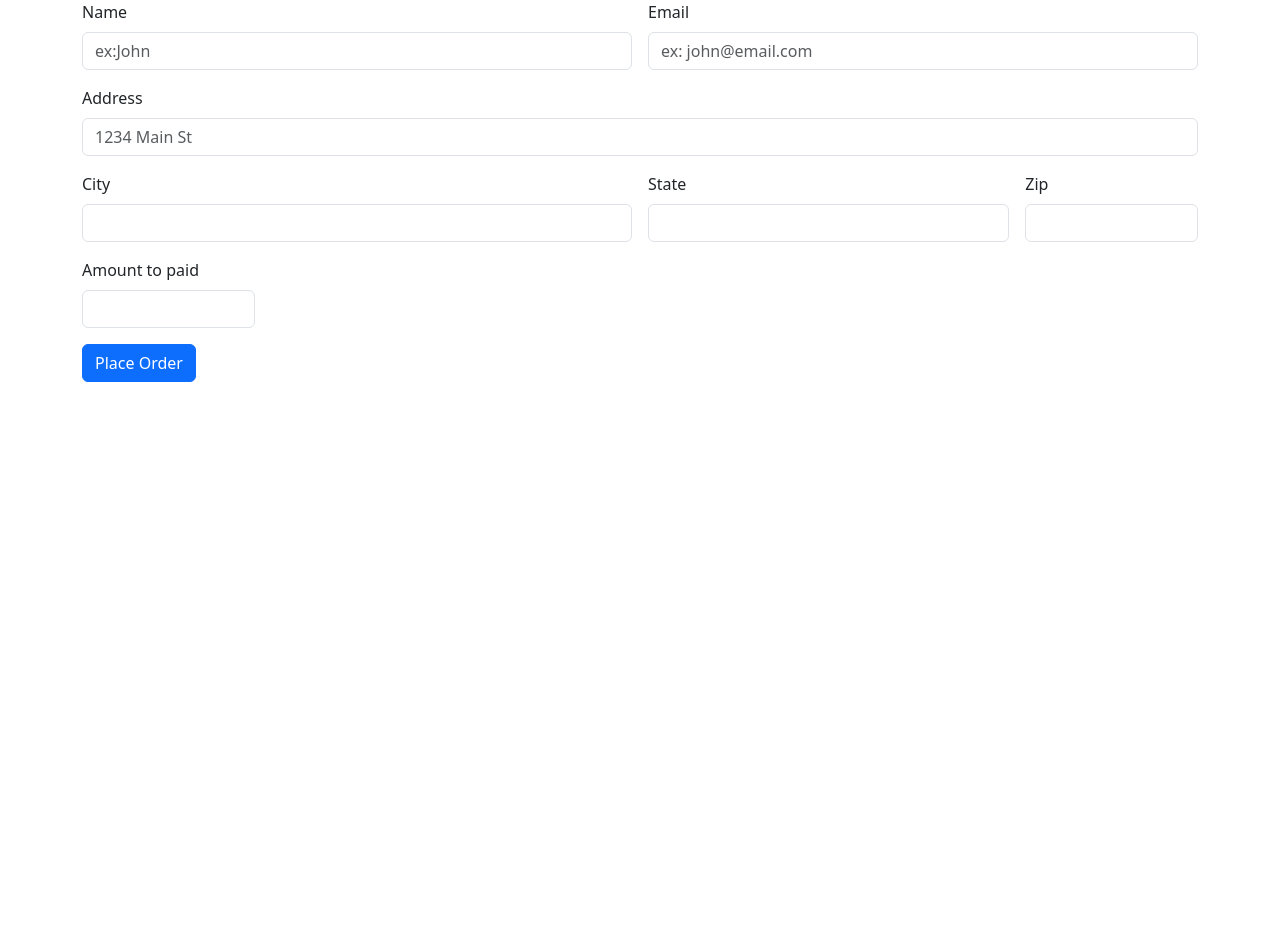
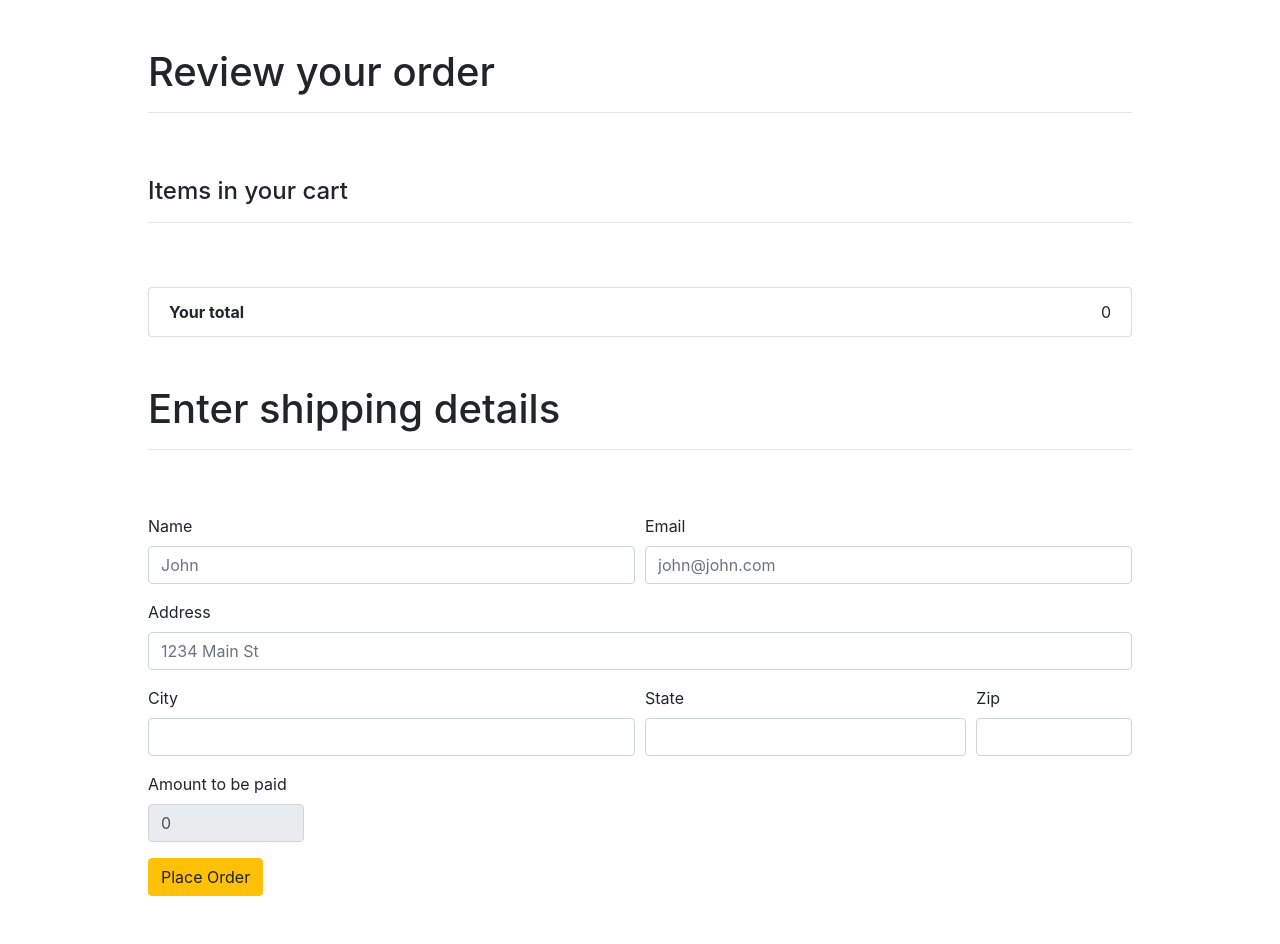
Before and after one commit to Murad14/django-e-commerce-site, a Django app: page /checkout/ in a window 1280 px wide. Before the commit the page ends 382 px from the top, so only its background shows below. Run offline with Django 4.2, Linux system fonts and the light colour scheme; some libraries are stand-ins or nearby versions.

Commit message:
modified

```diff
--- a/ecomsite/shop/models.py
+++ b/ecomsite/shop/models.py
@@ -18,5 +18,5 @@ class Order(models.Model):
     city = models.CharField(max_length=200)
     state = models.CharField(max_length=200)
     zipcode = models.CharField(max_length=200)
-    #total = models.CharField(max_length=200)
-    total = models.DecimalField(max_digits=10, decimal_places=2, default=0.00)
+    total = models.CharField(max_length=200)
+    #total = models.DecimalField(max_digits=10, decimal_places=2, default=0.00)
--- a/ecomsite/shop/templates/shop/checkout.html
+++ b/ecomsite/shop/templates/shop/checkout.html
@@ -1,93 +1,121 @@
 <!DOCTYPE html>
 <html lang="en">
 <head>
+    <script src="https://code.jquery.com/jquery-3.4.1.min.js" integrity="sha256-CSXorXvZcTkaix6Yvo6HppcZGetbYMGWSFlBw8HfCJo=" crossorigin="anonymous"></script>
     <meta charset="UTF-8">
     <meta name="viewport" content="width=device-width, initial-scale=1.0">
-    <link href="https://cdn.jsdelivr.net/npm/bootstrap@5.3.0/dist/css/bootstrap.min.css" rel="stylesheet" integrity="sha384-9ndCyUaIbzAi2FUVXJi0CjmCapSmO7SnpJef0486qhLnuZ2cdeRhO02iuK6FUUVM" crossorigin="anonymous">
-    <script src="https://cdn.jsdelivr.net/npm/bootstrap@5.3.0/dist/js/bootstrap.bundle.min.js" integrity="sha384-geWF76RCwLtnZ8qwWowPQNguL3RmwHVBC9FhGdlKrxdiJJigb/j/68SIy3Te4Bkz" crossorigin="anonymous"></script>
-    <script src="https://code.jquery.com/jquery-3.7.0.js" integrity="sha256-JlqSTELeR4TLqP0OG9dxM7yDPqX1ox/HfgiSLBj8+kM=" crossorigin="anonymous"></script>
+    <meta http-equiv="X-UA-Compatible" content="ie=edge">
+    <link rel="stylesheet" href="https://stackpath.bootstrapcdn.com/bootstrap/4.3.1/css/bootstrap.min.css" integrity="sha384-ggOyR0iXCbMQv3Xipma34MD+dH/1fQ784/j6cY/iJTQUOhcWr7x9JvoRxT2MZw1T" crossorigin="anonymous">
+
     <title>Document</title>
 </head>
 <body>
    <div class="container">
+    <div class="row m-5">
       <div class="col-md-12">
-            <div class="row">
+        <h1>Review your order</h1>
+        <hr>
+      </div>
+    </div>
+    <div class="row m-5">
+      <div class="col-md-12">
+        <h4>Items in your cart</h4>
+        <hr>
+      </div>
+    </div>
+      <div class="row m-5">
+        <div class="col-md-12">
+
                     <ul class="list-group" id="item_list">
 
                     </ul>
             </div>
         </div>
-        <div class="row">
+
+        <div class="row m-5">
       <div class="col-md-12">
-            <form method="POST" class="row g-3">
+        <h1>Enter shipping details</h1>
+        <hr>
+      </div>
+    </div>
+        <div class="row m-5">
+          <div class="col-md-12">
+              <form method="POST" >
                 {% csrf_token %}
                     <input type="hidden" id="items" name="items">
-              <div class="col-md-6">
-                <label for="inputEmail4" class="form-label">Name</label>
-                <input id="name" name="name" type="text" class="form-control" id="inputEmail4" placeholder="ex:John">
+                  <div class="form-row">
+                    <div class="form-group col-md-6">
+                      <label for="inputEmail4">Name</label>
+                      <input id="name" name="name" type="text" class="form-control" id="inputEmail4" placeholder="John">
                     </div>
-              <div class="col-md-6">
-                <label for="inputPassword4" class="form-label">Email</label>
-                <input id="email" name="email" type="text" class="form-control" id="inputPassword4" placeholder="ex: john@email.com">
+                    <div class="form-group col-md-6">
+                      <label for="inputPassword4">Email</label>
+                      <input id="email" name="email" type="text" class="form-control" id="inputPassword4" placeholder="john@john.com">
                     </div>
-              <div class="col-12">
-                <label for="inputAddress" class="form-label">Address</label>
+                  </div>
+                  <div class="form-group">
+                    <label for="inputAddress">Address</label>
                     <input id="address" name="address" type="text" class="form-control" id="inputAddress" placeholder="1234 Main St">
                   </div>
-              <div class="col-md-6">
-                <label for="inputCity" class="form-label">City</label>
+
+                  <div class="form-row">
+                    <div class="form-group col-md-6">
+                      <label for="inputCity">City</label>
                       <input id="city" name="city" type="text" class="form-control" id="inputCity">
                     </div>
-              <div class="col-md-4">
-                <label for="inputState" class="form-label">State</label>
+                    <div class="form-group col-md-4">
+                      <label for="inputState">State</label>
                       <input id="state" name="state" type="text" class="form-control" id="inputCity">
 
                     </div>
-              <div class="col-md-2">
-                <label for="inputZip" class="form-label">Zip</label>
+                    <div class="form-group col-md-2">
+                      <label for="inputZip">Zip</label>
                       <input id="zipcode" name="zipcode" type="text" class="form-control" id="inputZip">
                     </div>
-              <div class="col-md-2">
-                <label for="inputZip" class="form-label">Amount to paid</label>
+                    <div class="form-group col-md-2">
+                      <label for="inputZip">Amount to be paid</label>
                       <input readonly="" type="text" class="form-control" id="total" name="total">
                     </div>
-              <div class="col-12">
-                <button type="submit" class="btn btn-primary">Place Order</button>
                   </div>
+
+
+                  <button type="submit" class="btn btn-warning">Place Order</button>
                 </form>
 
           </div>
+
         </div>
     </div>
 </body>
 <script type="text/javascript">
-
-  if (localStorage.getItem('cart')==null){
-    let cart ={}
-  }else{
+if(localStorage.getItem('cart')==null){
+  var cart ={};
+}
+else{
   cart = JSON.parse(localStorage.getItem('cart'));
 }
-
 let total = 0;
-
-  for (item in cart){
+for(item in cart){
   let name = cart[item][1];
   let quantity = cart[item][0];
-    let price = parseFloat(cart[item][2]);
-    total = total + price;
+  let price = cart[item][2];
+  total = total + cart[item][2];
 
 
-    if (name!==undefined && quantity !==undefined){
-      itemString = `<li class="list-group-item"><span class=""> ${quantity} </span> of ${name}  <span class="badge rounded-pill bg-warning text-dark"> ${price} </span></li>`
-      totalPrice = ` <li class= "list-group-item d-flex justify-content-between align-items-center"><b>Your Total: </b> $ ${total.toFixed(2)}</li> `
+
+
+
+
+  itemString = `  <li class="list-group-item d-flex justify-content-between align-items-center">${quantity} of  ${name}     <span class="badge badge-warning badge-pill">${price}</span></li>`;
+
   $('#item_list').append(itemString);
-    }
+
 
 }
-
-  $('#total').val(total.toFixed(2));
+totalPrice = ` <li class ="list-group-item d-flex justify-content-between align-items-center"><b>Your total</b>
+  ${total}</li> `
+$('#total').val(total);
 $('#item_list').append(totalPrice);
 $('#items').val(JSON.stringify(cart));
-
 </script>
 </html>
```
Also changed, not shown: ecomsite/db.sqlite3, ecomsite/shop/migrations/0005_alter_order_total.py (added). Lines whose indentation alone changed are shown as unchanged.
